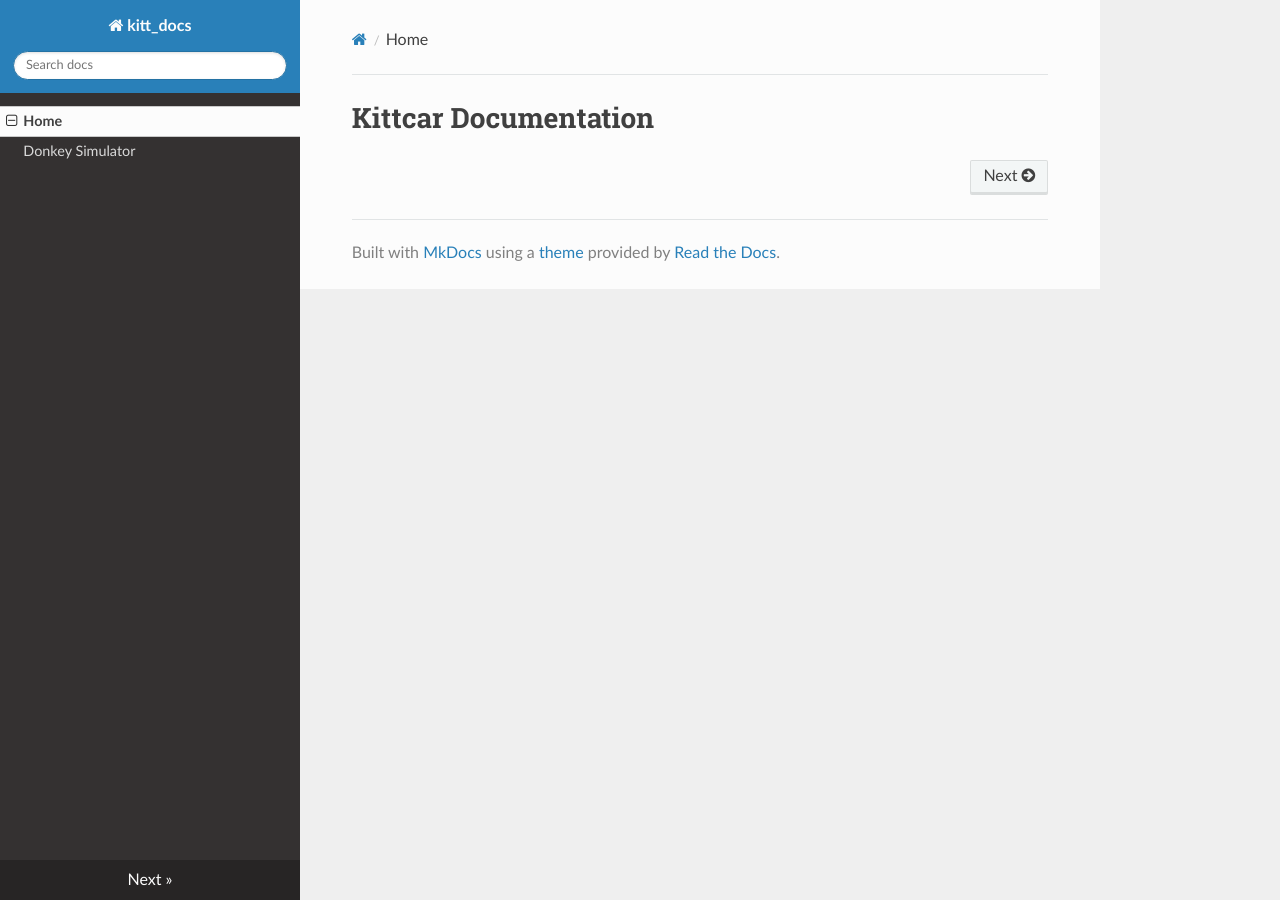
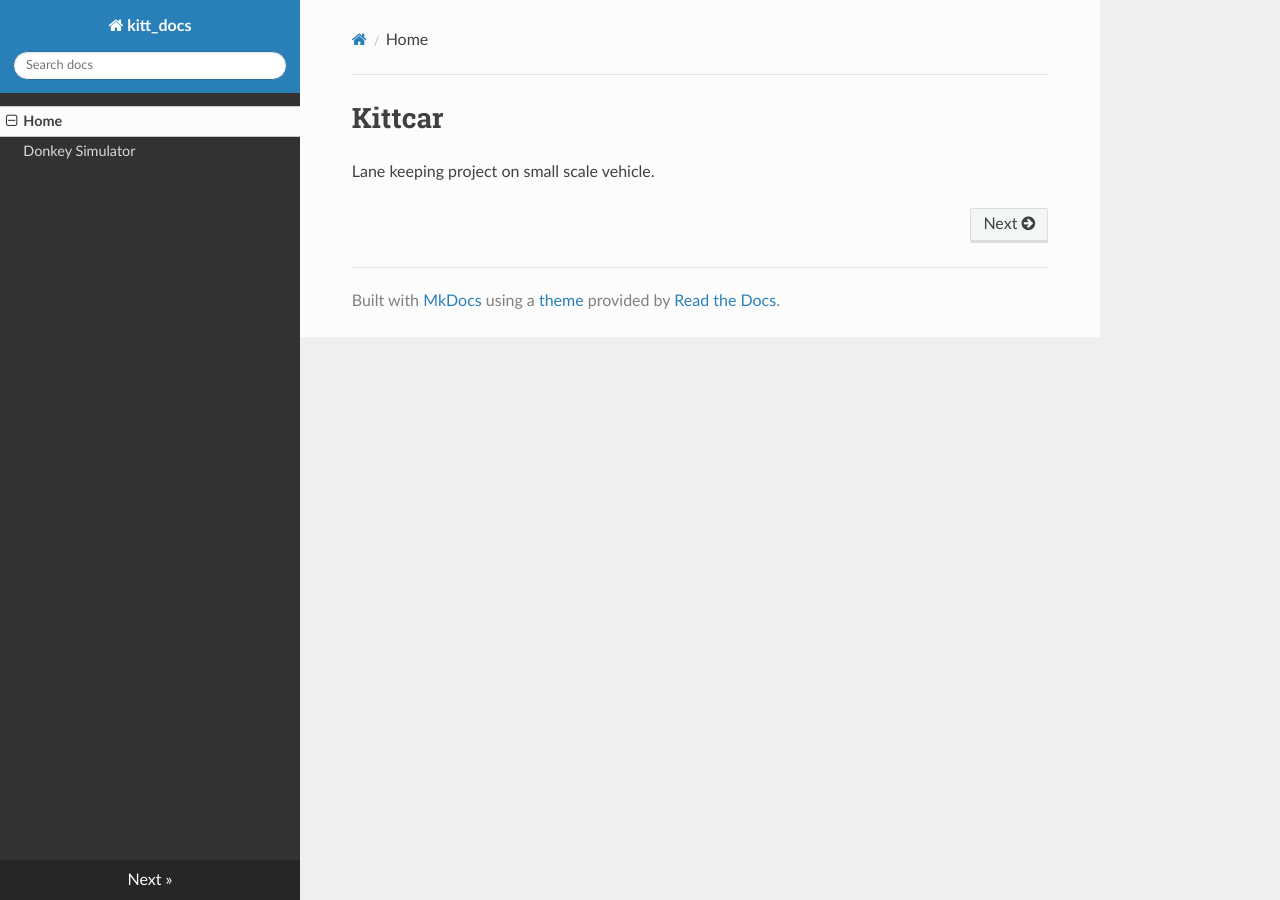
Before and after one commit to kittcar/kitt_docs, an MkDocs documentation site: the page built from docs/index.md, in a window 1280 px wide. Built offline with MkDocs 1.6.1, drawn with Linux system fonts in a browser that asks for light colours; nearby versions of some CDN libraries; old or Windows-style settings are respelled for this version of MkDocs.

Commit message:
Update index.md

```diff
--- a/docs/index.md
+++ b/docs/index.md
@@ -1 +1,3 @@
-# Kittcar Documentation
+# Kittcar
+
+Lane keeping project on small scale vehicle.
```
